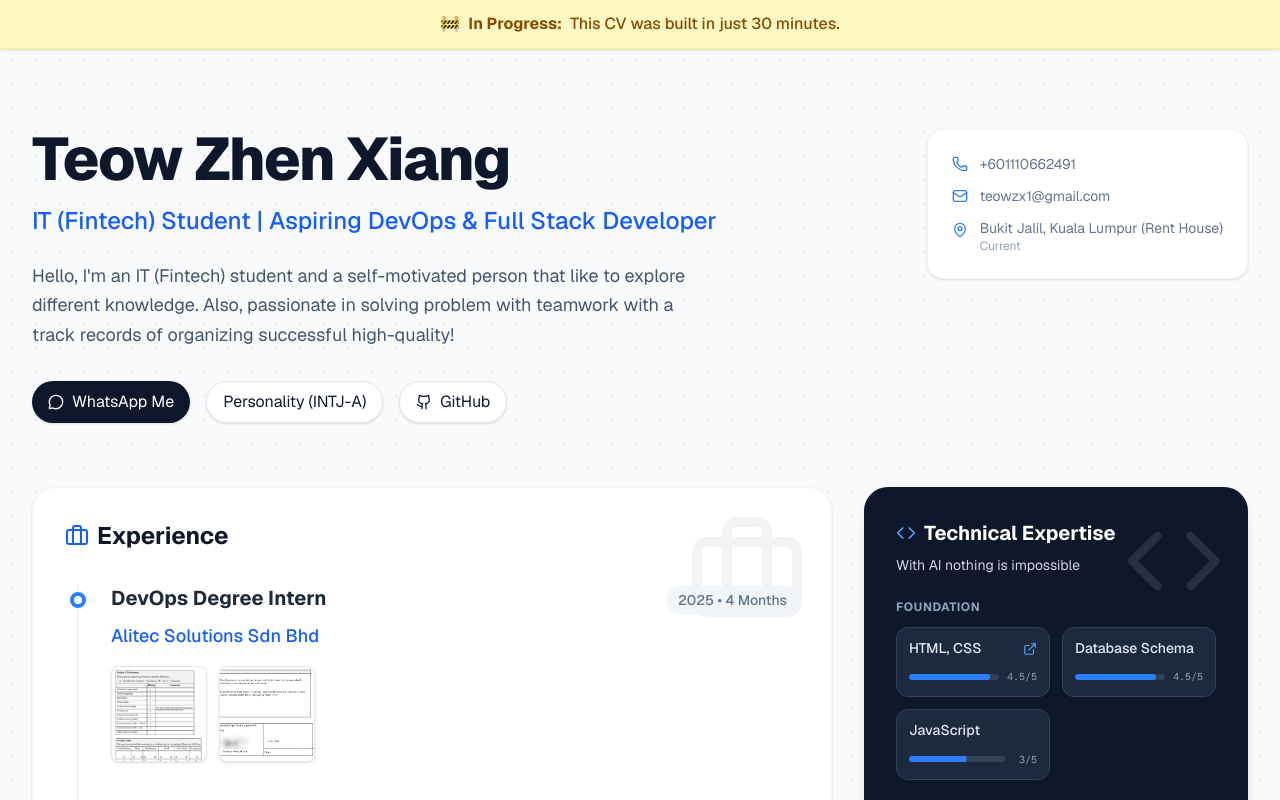
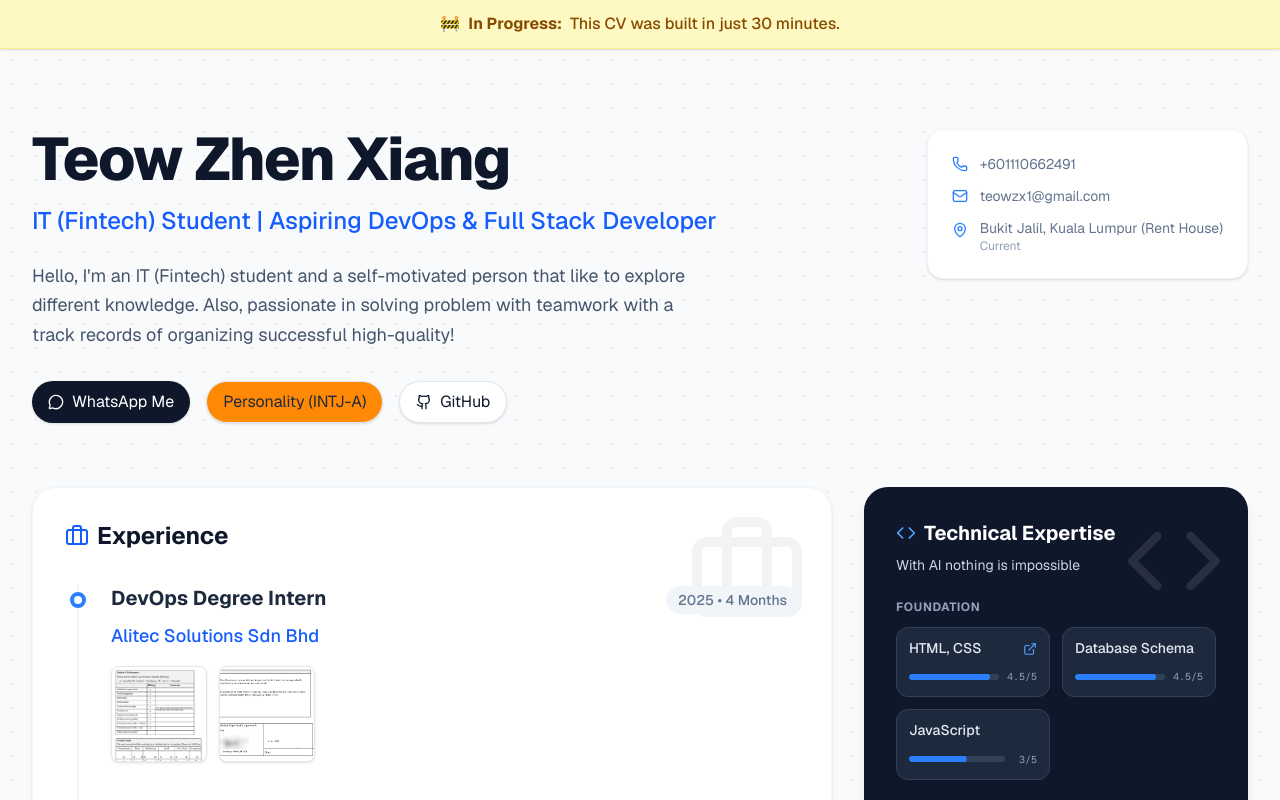
Before and after one commit to Teowwwzx/CV, a Next.js app in the folder cv-app/: page / in a window 1280 px wide. Shown: the top 800 px of the page. Built offline with nearby package versions, Linux system fonts and the light colour scheme.

Commit message:
style: update personality link button color for better visibility

```diff
--- a/cv-app/src/app/page.tsx
+++ b/cv-app/src/app/page.tsx
@@ -195,7 +195,7 @@ export default function Home() {
               { <a
                 href={`https://www.16personalities.com/ch/intj-人格`}
                 target="_blank"
-                className="inline-flex items-center gap-2 px-4 py-2 bg-white text-slate-900 border border-slate-200 rounded-full hover:bg-slate-50 transition-colors shadow-sm"
+                className="inline-flex items-center gap-2 px-4 py-2 bg-orange-400 text-white-900 border border-slate-200 rounded-full hover:bg-slate-50 transition-colors shadow-sm"
               >
               Personality (INTJ-A)
               </a>
```
